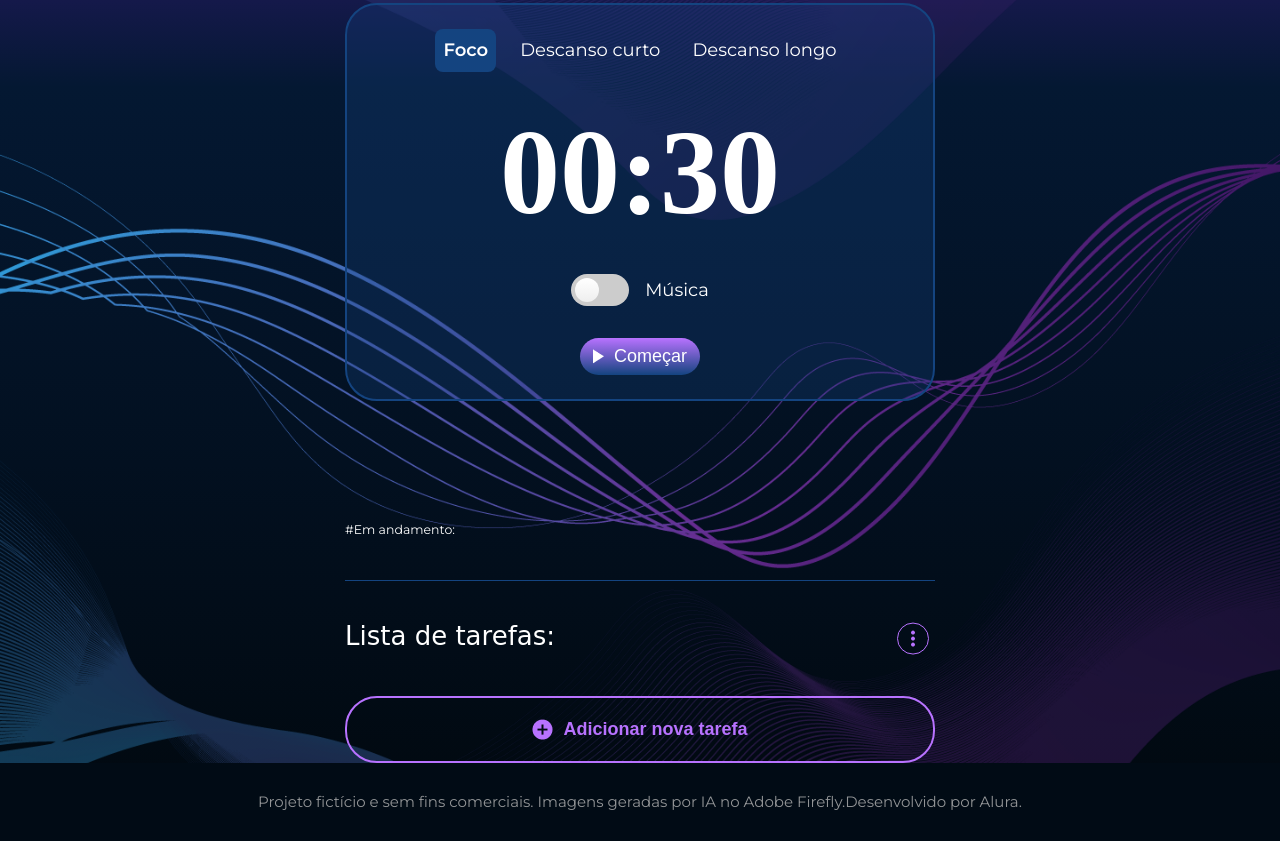
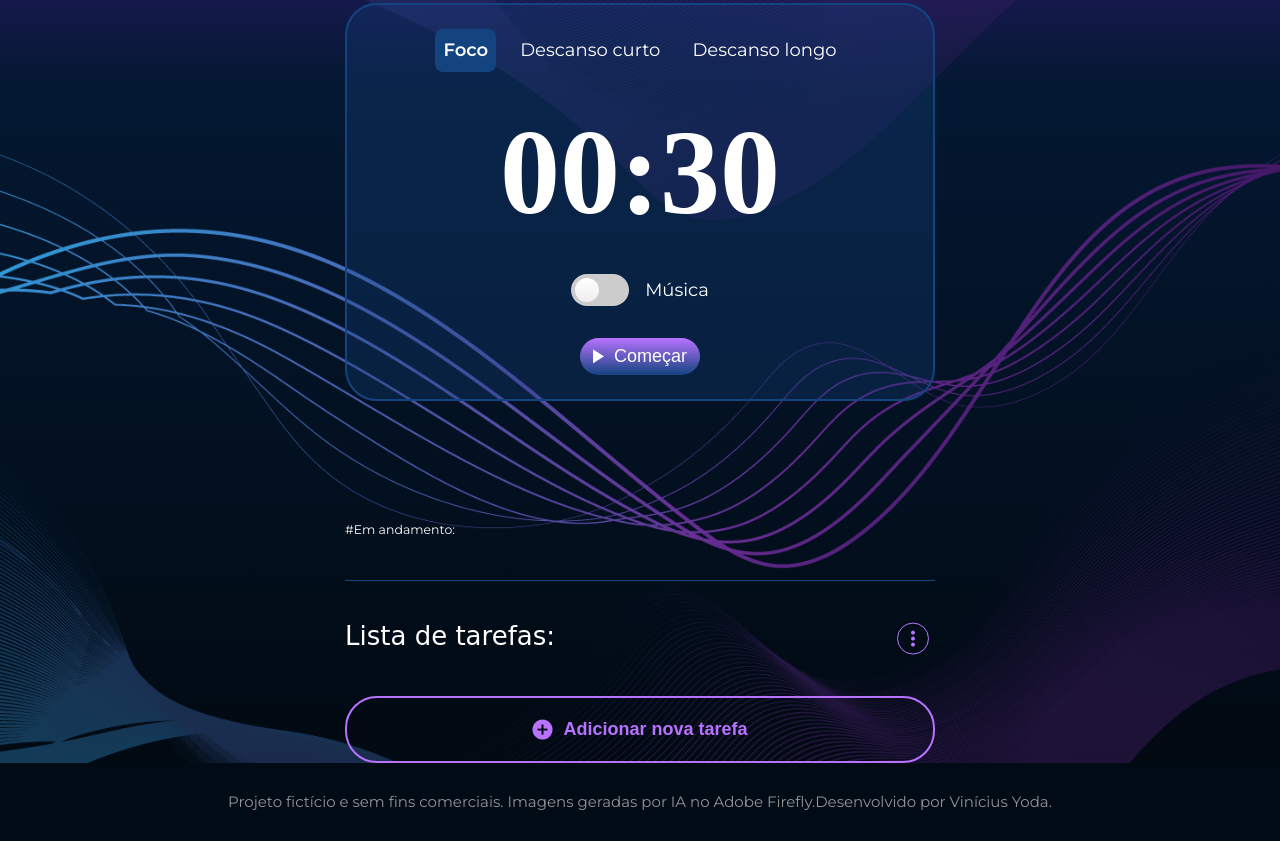
Before and after one commit to ViniciusYoda/Fokus, a plain HTML site: page index.html in a window 1280 px wide. Shown: the part 621-1462 px from the top of the page. Drawn offline with nearby package versions, Linux system fonts and the light colour scheme; a web font is replaced by a local one.

Commit message:
Update index.html

```diff
--- a/index.html
+++ b/index.html
@@ -127,7 +127,7 @@
 
         <footer class="app__footer">
             <p class="app__footer-text">
-                Projeto fictício e sem fins comerciais. Imagens geradas por IA no Adobe Firefly.Desenvolvido por Alura.
+                Projeto fictício e sem fins comerciais. Imagens geradas por IA no Adobe Firefly.Desenvolvido por Vinícius Yoda.
             </p>
         </footer>
     </main>
```
